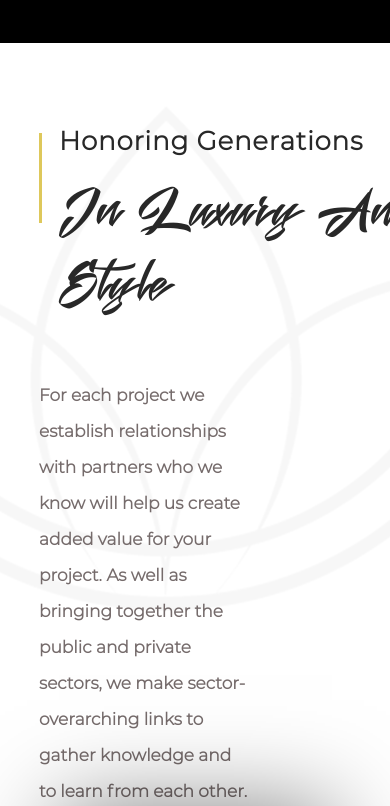
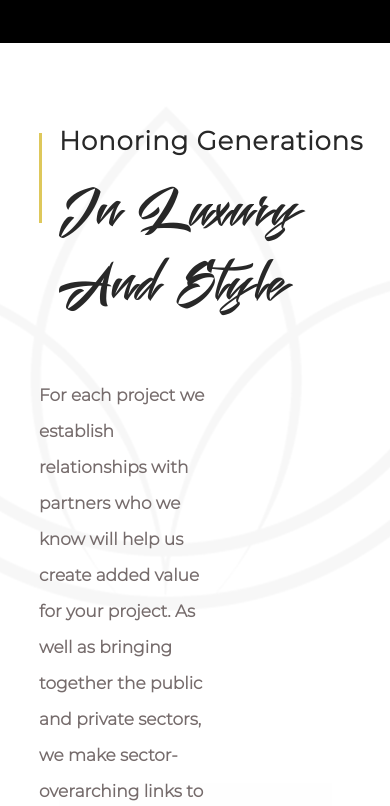
Before and after one commit to oshevchuk/GoldHill_, a website: page mainLuxory.html in a window 390 px wide. Shown: the part 2100-2906 px from the top of the page. Drawn offline with nearby package versions, Linux system fonts and the light colour scheme.

Commit message:
line fixe

```diff
--- a/sass/style.scss
+++ b/sass/style.scss
@@ -815,7 +815,7 @@ body {
       padding-right: 0;
       padding-left: 10%;
       max-width: 100%;
-      box-sizing: content-box;
+      box-sizing: border-box;
       .text {
         box-sizing: content-box;
         width: 100%;
```
Also changed, not shown: css/style.css.
